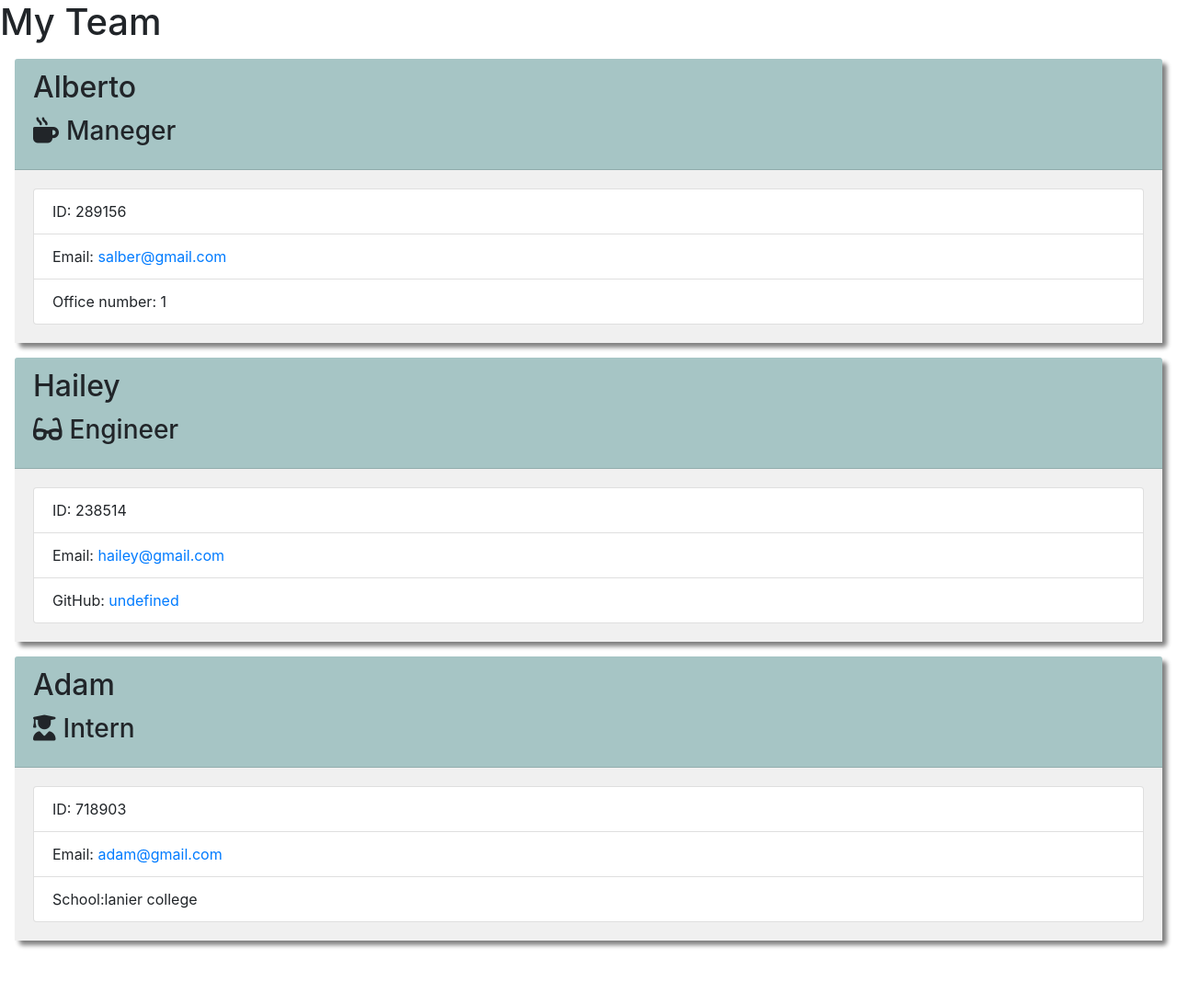
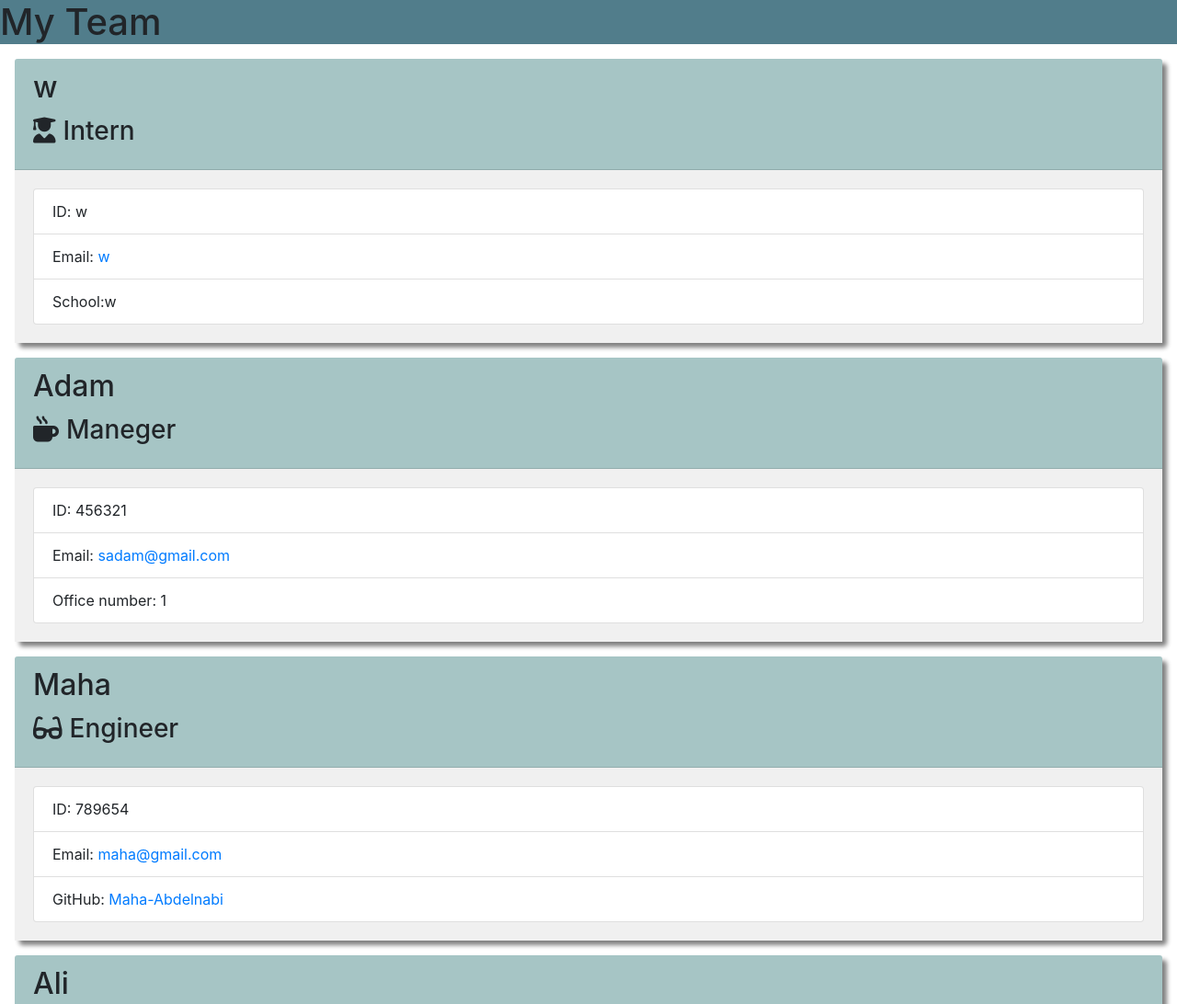
Before and after one commit to Maha-Abdelnabi/Team-Profile-Genrator, a plain HTML site: page dist/index.html in a window 1280 px wide. Shown: the top 1092 px of the page at 92% size. Before the commit the page ends 1039 px from the top, so only its background shows below. Drawn offline with nearby package versions, Linux system fonts and the light colour scheme.

```diff
--- a/dist/index.html
+++ b/dist/index.html
@@ -12,24 +12,34 @@
     <title>Team Profile Generator</title>
 </head>
 <body>
-    <header>
+    <header style= 'background-color: rgb(81, 125, 139');>
     <h1> My Team </h1>
     </header>
     <main>
-
-
-
-
+    <div class="card employee-card">
+    <div class="card-header">
+        <h2 class="card-title">w</h2>
+        <h3 class="card-title"><i class="fas fa-user-graduate mr-2"></i>Intern</h3>
+    </div>
+    <div class="card-body">
+        <ul class="list-group">
+            <li class="list-group-item">ID: w</li>
+            <li class="list-group-item">Email: <a href="mailto:w">w</a></li>
+            <li class="list-group-item">School:w</li>
+        </ul>
+    </div>
+</div>
+    <main>
 
 <div class="card employee-card">
     <div class="card-header">
-        <h2 class="card-title">Alberto</h2>
+        <h2 class="card-title">Adam</h2>
         <h3 class="card-title"><i class="fas fa-mug-hot mr-2"></i>Maneger</h3>
     </div>
     <div class="card-body">
         <ul class="list-group">
-            <li class="list-group-item">ID: 289156</li>
-            <li class="list-group-item">Email: <a href="mailto:alber@gmail.com">salber@gmail.com</a></li>
+            <li class="list-group-item">ID: 456321</li>
+            <li class="list-group-item">Email: <a href="mailto:adam@gmail.com">sadam@gmail.com</a></li>
             <li class="list-group-item">Office number: 1</li>
         </ul>
     </div>
@@ -38,14 +48,14 @@
 
     <div class="card employee-card">
     <div class="card-header">
-        <h2 class="card-title">Hailey</h2>
+        <h2 class="card-title">Maha</h2>
         <h3 class="card-title"><i class="fas fa-glasses mr-2"></i>Engineer</h3>
     </div>
     <div class="card-body">
         <ul class="list-group">
-            <li class="list-group-item">ID: 238514</li>
-            <li class="list-group-item">Email: <a href="mailto:hailey@gmail.com">hailey@gmail.com</a></li>
-            <li class="list-group-item">GitHub: <a href="https://github.com/undefined" target="_blank" rel="noopener noreferrer">undefined</a></li>
+            <li class="list-group-item">ID: 789654</li>
+            <li class="list-group-item">Email: <a href="mailto:maha@gmail.com">maha@gmail.com</a></li>
+            <li class="list-group-item">GitHub: <a href="https://github.com/Maha-Abdelnabi" target="_blank" rel="noopener noreferrer">Maha-Abdelnabi</a></li>
         </ul>
     </div>
 </div>
@@ -53,13 +63,13 @@
 
     <div class="card employee-card">
     <div class="card-header">
-        <h2 class="card-title">Adam</h2>
+        <h2 class="card-title">Ali</h2>
         <h3 class="card-title"><i class="fas fa-user-graduate mr-2"></i>Intern</h3>
     </div>
     <div class="card-body">
         <ul class="list-group">
-            <li class="list-group-item">ID: 718903</li>
-            <li class="list-group-item">Email: <a href="mailto:adam@gmail.com">adam@gmail.com</a></li>
+            <li class="list-group-item">ID: 986325</li>
+            <li class="list-group-item">Email: <a href="mailto:ali@gmail.com">ali@gmail.com</a></li>
             <li class="list-group-item">School:lanier college</li>
         </ul>
     </div>
--- a/src/template.js
+++ b/src/template.js
@@ -35,7 +35,7 @@
         <ul class="list-group">
             <li class="list-group-item">ID: ${engineer.id}</li>
             <li class="list-group-item">Email: <a href="mailto:${engineer.email}">${engineer.email}</a></li>
-            <li class="list-group-item">GitHub: <a href="https://github.com/${engineer.githubUsername}" target="_blank" rel="noopener noreferrer">${engineer.githubUsername}</a></li>
+            <li class="list-group-item">GitHub: <a href="https://github.com/${engineer.github}" target="_blank" rel="noopener noreferrer">${engineer.github}</a></li>
         </ul>
     </div>
 </div>
```
Also changed, not shown: README.md, assets/team.PNG (added).
